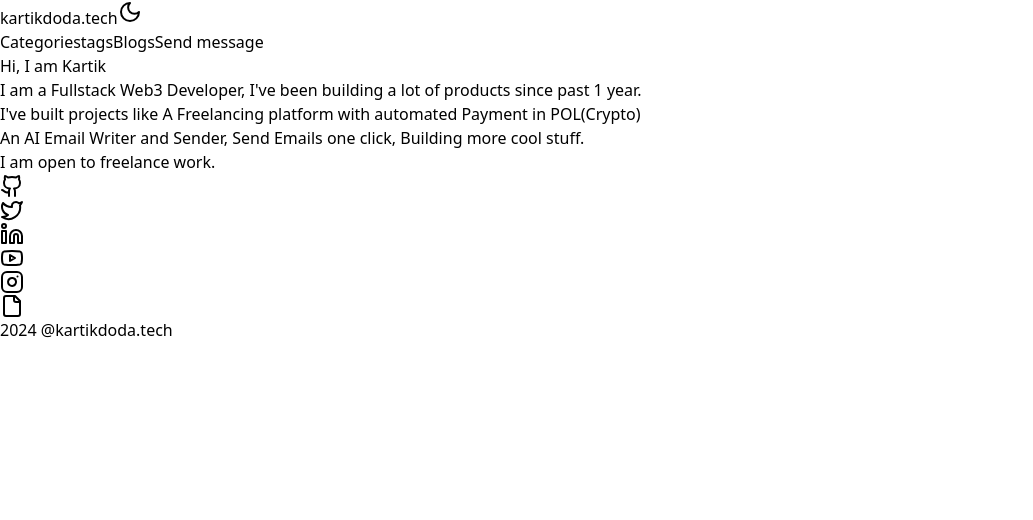
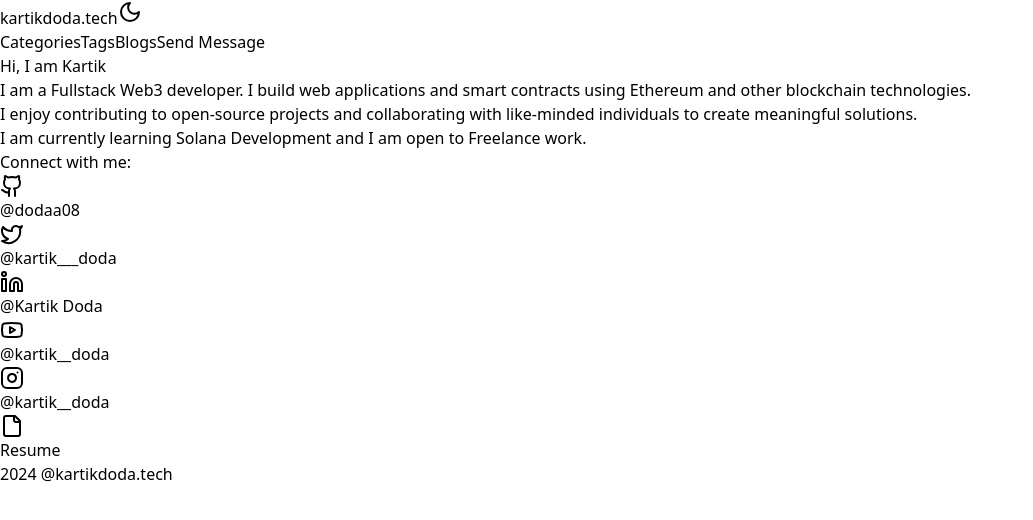
Before and after one commit to dodaa08/Next-Portfolio, a Next.js app: page / in a window 1280 px wide. Shown: the top 520 px of the page, without its empty margins (0-1033 px from the left). Built offline with nearby package versions, Linux system fonts and the light colour scheme.

Commit message:
First version done.

```diff
--- a/src/app/layout.jsx
+++ b/src/app/layout.jsx
@@ -28,7 +28,7 @@ export default function RootLayout({ children }) {
       <Head>
         <title>Kartik Doda | Portfolio</title>
         <meta name="description" content="Kartik Doda's Portfolio" />
-        <link rel="icon" href="/favicon.ico" />
+        <link rel="icon" href="https://encrypted-tbn0.gstatic.com/images?q=tbn:ANd9GcTtdjHccMvk0tXptYKvmhsNSK1wyKUXqoohOA&s" />
       </Head>
       <body className={`${geistSans.variable} ${geistMono.variable} overflow-x-hidden overflow-y-auto h-auto m-0 p-0`}>
         <div className={`${darkmode ? 'bg-white text-black' : ' bg-black/95 text-white'} flex flex-col min-h-screen`}>
--- a/src/app/projects/page.tsx
+++ b/src/app/projects/page.tsx
@@ -36,7 +36,7 @@ export default function Page() {
                     status="Done"
                 />
                 <ProjectCard
-                    title=""
+                    title="A FreeLancing Platform"
                     imageSrc={sih}
                     description="A Freelancing platform, Empowring the Employbility in India."
                     previewLink="https://x.com/kartik___doda/status/1832169622386233410"
@@ -46,7 +46,7 @@ export default function Page() {
                 />
             </div>
             {/* Second row of project cards */}
-            <div className='flex flex-col md:flex-row md:flex-wrap justify-center gap-8'>
+            <div className='flex flex-col md:flex-row justify-center gap-8'>
                 <ProjectCard
                     title="Broken Supply Chains"
                     imageSrc={sp}
@@ -69,7 +69,7 @@ export default function Page() {
                     title="Crypto Wallet"
                     imageSrc={wallet}
                     description="Working on making the UX easy for onboarding users."
-                    previewLink=""
+                    previewLink="https://store-crypto.vercel.app/"
                     githubLink="https://github.com/dodaa08/CryptoWallet"
                     techStack={["React.js", "Ethers.js", "Web3.js", "Tailwind"]}
                     status="Done"
--- a/src/components/Landing.jsx
+++ b/src/components/Landing.jsx
@@ -2,55 +2,55 @@
 
 import React from "react";
 import Link from "next/link";
-import { Github } from 'lucide-react';
-import { Twitter } from 'lucide-react';
-import { Linkedin } from 'lucide-react';
-import { Youtube } from 'lucide-react';
-import { Instagram } from 'lucide-react';
-import { File } from 'lucide-react';
+import { Github, Twitter, Linkedin, Youtube, Instagram, File } from "lucide-react";
 
 function Landing() {
     return (
-        <div className={`h-max translate-y-[-20%]`}>
-            {/* Container for content */}
-            <div className="flex flex-col items-center justify-center space-y-8">
-                {/* Section 1 */}
-                <div className="text-left translate-x-[-190%]">
-                    <h1 className="text-xl font-mono">Hi, I am Kartik</h1>
+        <div className="min-h-screen flex flex-col justify-center items-center px-4 md:px-16 lg:px-24 translate-y-[-4%]">
+            <div className="w-full max-w-3xl space-y-10">
+                {/* Introduction Section */}
+                <div className="space-y-4 text-left">
+                    <h1 className="text-3xl font-mono font-bold">Hi, I am Kartik</h1>
+                    <p className="text-base sm:text-lg md:text-xl leading-relaxed">
+                        I am a Fullstack Web3 developer. I build web applications and smart contracts using Ethereum and other blockchain technologies.
+                    </p>
+                    <p className="text-base sm:text-lg md:text-xl leading-relaxed">
+                        I enjoy contributing to open-source projects and collaborating with like-minded individuals to create meaningful solutions.
+                    </p>
+                    <p className="text-base sm:text-lg md:text-xl leading-relaxed">
+                        I am currently learning Solana Development and I am open to Freelance work.
+                    </p>
                 </div>
 
-                {/* Section 2 */}
-                <div className="text-left space-y-1 translate-x-[-3%]">
-                    <h1 className="text-xl">
-                        I am a Fullstack Web3 Developer, I&apos;ve been building a lot of products since past 1 year.
-                    </h1>
-                    <h1 className="text-xl">
-                        I&apos;ve built projects like A Freelancing platform with automated Payment in POL(Crypto)
-                    </h1>
-                    <h1 className="text-xl">
-                        An AI Email Writer and Sender, Send Emails one click, Building more cool stuff.
-                    </h1>
-                    <h1 className="text-xl">I am open to freelance work.</h1>
-                </div>
-                <div className="text-left flex space-x-5 translate-x-[-118%]">
-                    <Link href="https://github.com/dodaa08">
-                        <Github />
-                    </Link>
-                    <Link href="https://x.com/kartik___doda">
-                        <Twitter />
-                    </Link>
-                    <Link href="https://www.linkedin.com/in/kartikd4152g/">
-                        <Linkedin />
-                    </Link>
-                    <Link href="https://www.youtube.com/@Kartik_Doda">
-                        <Youtube />
-                    </Link>
-                    <Link href="https://www.instagram.com/kartik__doda/?next=%2F">
-                        <Instagram />
-                    </Link>
-                    <Link href="">
-                        <File />
-                    </Link>
+                {/* Social Links Section */}
+                <div className="space-y-4">
+                    <h2 className="text-xl font-semibold">Connect with me:</h2>
+                    <div className="grid grid-cols-1 sm:grid-cols-2 gap-4">
+                        <Link href="https://github.com/dodaa08" className="flex items-center gap-2">
+                            <Github />
+                            <span>@dodaa08</span>
+                        </Link>
+                        <Link href="https://x.com/kartik___doda" className="flex items-center gap-2">
+                            <Twitter />
+                            <span>@kartik___doda</span>
+                        </Link>
+                        <Link href="https://www.linkedin.com/in/kartikd4152g/" className="flex items-center gap-2">
+                            <Linkedin />
+                            <span>@Kartik Doda</span>
+                        </Link>
+                        <Link href="https://www.youtube.com/@Kartik_Doda" className="flex items-center gap-2">
+                            <Youtube />
+                            <span>@kartik__doda</span>
+                        </Link>
+                        <Link href="https://www.instagram.com/kartik__doda/" className="flex items-center gap-2">
+                            <Instagram />
+                            <span>@kartik__doda</span>
+                        </Link>
+                        <Link href="#" className="flex items-center gap-2">
+                            <File />
+                            <span>Resume</span>
+                        </Link>
+                    </div>
                 </div>
             </div>
         </div>
--- a/src/components/header.jsx
+++ b/src/components/header.jsx
@@ -6,11 +6,12 @@ import Link from 'next/link';
   const Header = ({ darkmode, toggleDarkMode }) => {
     return (
       <header className="flex-grow">
-      <div className="flex items-center py-4 px-4 md:px-10 justify-evenly font-mono">
+        <div className="flex flex-wrap items-center py-4 px-4 md:px-10 justify-between font-mono">
+          {/* Logo and Dark Mode Toggle */}
           <div className="flex items-center">
             <Link href="/">
               <button>
-          <h1 className="text-l md:text-2xl">kartikdoda.tech</h1>
+                <h1 className="text-base sm:text-lg md:text-2xl">kartikdoda.tech</h1>
               </button>
             </Link>
             <button onClick={toggleDarkMode}>
@@ -22,20 +23,21 @@ const Header = ({ darkmode, toggleDarkMode }) => {
             </button>
           </div>
 
-        <div className="flex md:space-x-8">
+          {/* Navigation Links */}
+          <div className="flex flex-wrap justify-center gap-4 md:gap-8">
             <Link href="/cat">
-            <button>
-              <h1 className="text-lg md:text-xl hover:scale-110 transition duration-200">Categories</h1>
+              <button className='text-sm md:text-lg hover:scale-110 transition duration-200'>
+                <h1 className="">Categories</h1>
               </button>
             </Link>
-          <button>
-            <h1 className="text-lg md:text-xl hover:scale-110 transition duration-200">tags</h1>
+            <button className='text-sm md:text-lg hover:scale-110 transition duration-200'>
+              <h1 className="text-sm md:text-lg hover:scale-110 transition duration-200">Tags</h1>
             </button>
-          <button>
-            <h1 className="text-lg md:text-xl hover:scale-110 transition duration-200">Blogs</h1>
+            <button className='text-sm md:text-lg hover:scale-110 transition duration-200'>
+              <h1 className="text-sm md:text-lg hover:scale-110 transition duration-200">Blogs</h1>
             </button>
-          <button>
-            <h1 className="text-lg md:text-xl hover:scale-110 transition duration-200">Send message</h1>
+            <button className='text-sm md:text-lg hover:scale-110 transition duration-200'>
+              <h1 className="text-sm md:text-lg hover:scale-110 transition duration-200">Send Message</h1>
             </button>
           </div>
         </div>
```
Also changed, not shown: src/app/blogs/page.tsx (+27 -10 lines), src/app/cat/page.tsx (+13 -30 lines). Lines whose indentation alone changed are shown as unchanged.
